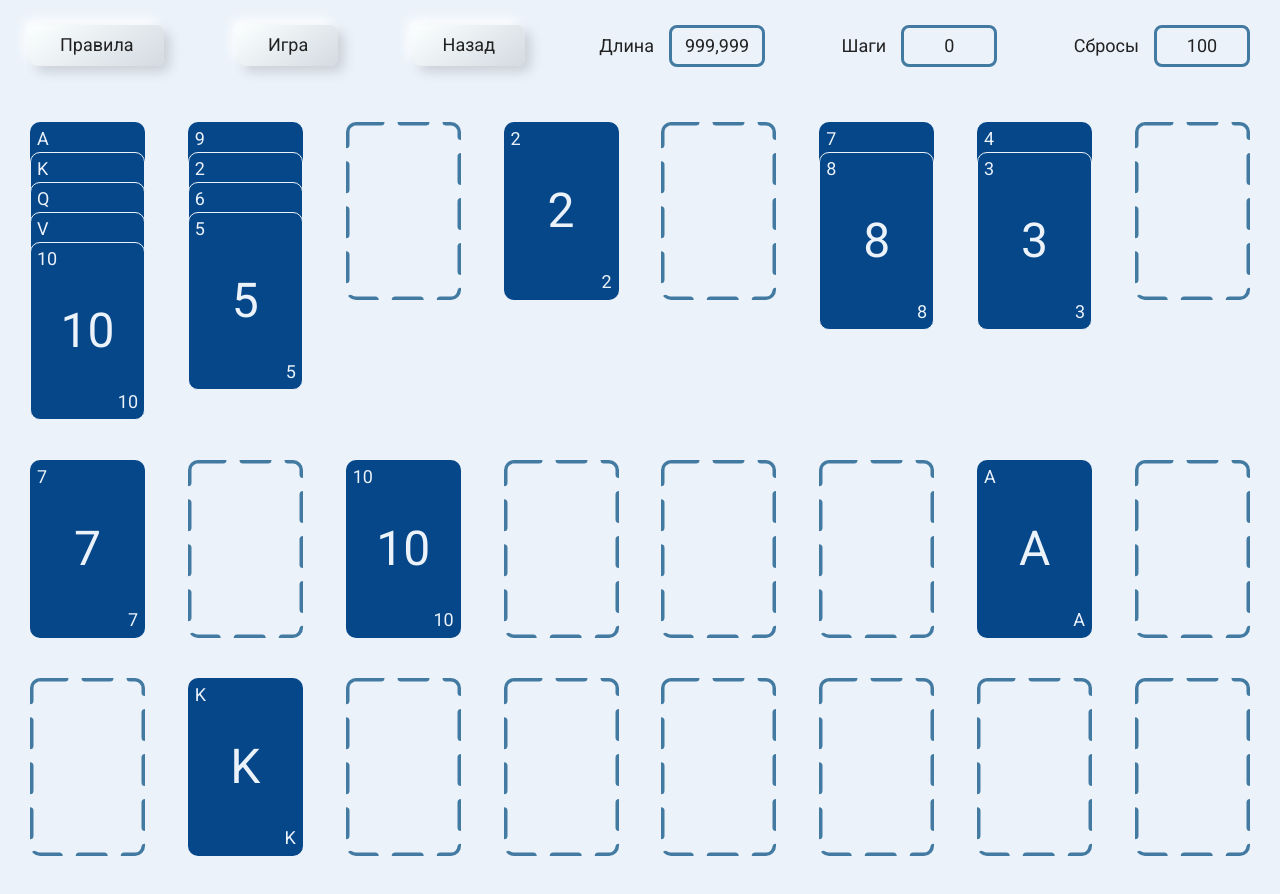
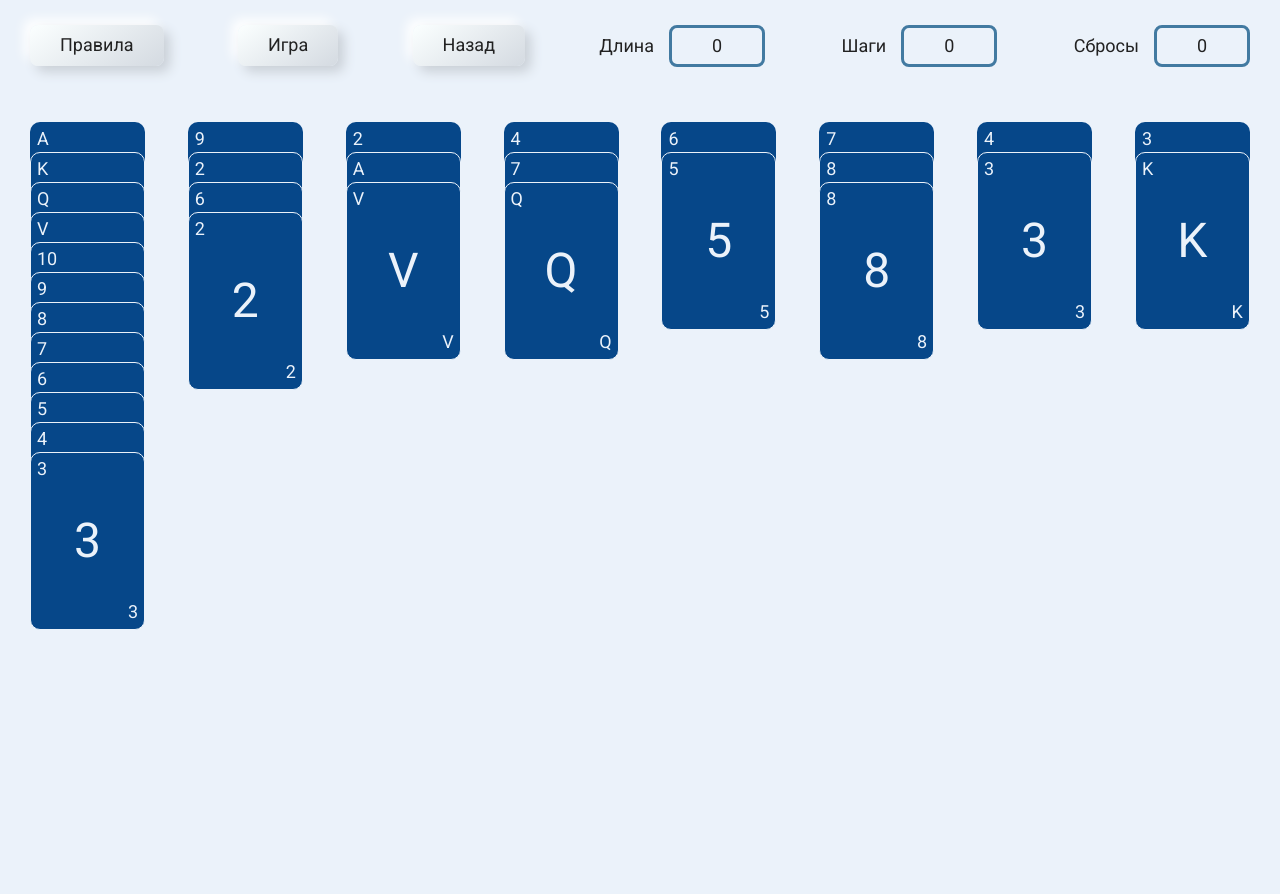
Before and after one commit to kyzinatra/spider-solitaire, a React (Create React App) app: page / in a window 1280 px wide. Shown: the top 894 px of the page. After the commit the page ends 800 px from the top, so only its background shows below. Built offline with nearby package versions, Linux system fonts and the light colour scheme.

Commit message:
Greate stats count and full stack delete

```diff
--- a/src/components/App/App.tsx
+++ b/src/components/App/App.tsx
@@ -1,4 +1,3 @@
-import { DndContext } from "@dnd-kit/core";
 import React, { FC } from "react";
 import Grid from "../Grid/Grid";
 import Nav from "../Nav/Nav";
--- a/src/components/Card/CardWrapper/CardWrapper.tsx
+++ b/src/components/Card/CardWrapper/CardWrapper.tsx
@@ -21,7 +21,6 @@ const CardWrapper: FC<ICardWrapper> = ({ cell, index, isUpFocus }) => {
   const { setNodeRef, over, isOver: isElOver } = useDroppable({
     id: index,
   });
-  console.log(over?.id, dragId, isElOver);
   const isOver = over?.id !== dragId && isElOver ? true : false;
   return (
     <>
--- a/src/components/Grid/Grid.module.css
+++ b/src/components/Grid/Grid.module.css
@@ -2,9 +2,15 @@
   display: grid;
   margin-top: 55px;
   width: 100%;
-  grid-template-columns: repeat(8, auto); /* TODO: Example*/
+  grid-template-columns: repeat(auto-fit, var(--card-width));
   align-items: start;
   justify-content: space-between;
-  gap: 40px 0;
+  gap: 40px;
   font-size: 1rem;
 }
+
+@media screen and (width <= 1220px) {
+  .grid {
+    padding: 0 20px;
+  }
+}
--- a/src/components/Grid/Grid.tsx
+++ b/src/components/Grid/Grid.tsx
@@ -4,8 +4,8 @@ import { TCell } from "../../types/card";
 import css from "./Grid.module.css";
 import { DndContext, DragEndEvent, DragOverlay, DragStartEvent } from "@dnd-kit/core";
 import { useAppDispatch, useAppSelector } from "../../services";
-import { clearDrag, moveCards, setDragCards } from "../../services/slices/cards";
-import { getStackById } from "../../utils/getStackById";
+import { checkFullStacks, clearDrag, moveCards, setDragCards, storeSnapshot } from "../../services/slices/cards";
+import { getStackById } from "../../utils/Stack";
 import { useCustomSensors } from "../../hooks/useCustomSensors";
 import { ProinterDetection } from "../../utils/collisionDetection";
 
@@ -22,7 +22,11 @@ const Grid: FC = () => {
   }
 
   function dragEndHandler(event: DragEndEvent) {
-    if (event.over?.id != undefined) dispatch(moveCards(+event.over?.id));
+    if (event.over?.id !== undefined) {
+      dispatch(moveCards(+event.over?.id));
+      dispatch(storeSnapshot());
+      dispatch(checkFullStacks());
+    }
     dispatch(clearDrag());
   }
 
--- a/src/components/Nav/Nav.tsx
+++ b/src/components/Nav/Nav.tsx
@@ -4,8 +4,11 @@ import NavLink from "./NavLink/NavLink";
 import NavInfo from "./NavInfo/NavInfo";
 
 import css from "./Nav.module.css";
+import { useAppSelector } from "../../services";
 
 const Nav: FC = () => {
+  const { length, drops, steps } = useAppSelector(s => s.cards.stats);
+
   return (
     <nav className={clx(css.nav)}>
       <ul className={clx(css.nav__list)}>
@@ -19,13 +22,13 @@ const Nav: FC = () => {
           <NavLink href="/">Назад</NavLink>
         </li>
         <li>
-          <NavInfo content={999999}>Длина</NavInfo>
+          <NavInfo content={length}>Длина</NavInfo>
         </li>
         <li>
-          <NavInfo content={0}>Шаги</NavInfo>
+          <NavInfo content={steps}>Шаги</NavInfo>
         </li>
         <li>
-          <NavInfo content={100}>Сбросы</NavInfo>
+          <NavInfo content={drops}>Сбросы</NavInfo>
         </li>
       </ul>
     </nav>
--- a/src/constants/card.ts
+++ b/src/constants/card.ts
@@ -1,9 +1,10 @@
-import { TCard, TGrid } from "../types/card";
+import { TGrid } from "../types/card";
 export const CARD_HEIGHT = 178;
 export const CARD_GAP = 30;
 
 export const CARD_DRAG = "CARD_DRAG";
 export const CARD_VALUES = {
+  //! All cards values from 0 to n
   "2": 0,
   "3": 1,
   "4": 2,
@@ -19,47 +20,55 @@ export const CARD_VALUES = {
   "A": 12,
 };
 
+export const MAX_CARD_VALUE = 12; //! n
+
 export const mockCards: TGrid = [
   [
     { title: "A", key: "1" },
     { title: "K", key: "2" },
     { title: "Q", key: "3" },
-    { title: "V", key: "4" },
+    { title: "V", key: "3" },
     { title: "10", key: "5" },
+    { title: "9", key: "6" },
+    { title: "8", key: "7A" },
+    { title: "7", key: "7B" },
+    { title: "6", key: "7C" },
+    { title: "5", key: "7D" },
+    { title: "4", key: "7E" },
+    { title: "3", key: "7F" },
   ],
   [
-    { title: "9", key: "6" },
+    { title: "9", key: "8" },
 
-    { title: "2", key: "12" },
-    { title: "6", key: "aaa" },
-    { title: "5", key: "9" },
-  ],
-  [],
-  [{ title: "2", key: "13" }],
-  [],
-  [
-    { title: "7", key: "7" },
-    { title: "8", key: "71" },
+    { title: "2", key: "9" },
+    { title: "6", key: "10" },
+    { title: "2", key: "11" },
   ],
   [
-    { title: "4", key: "10" },
-    { title: "3", key: "11" },
+    { title: "2", key: "12" },
+    { title: "A", key: "13" },
+    { title: "V", key: "14" },
   ],
-  [],
-  [{ title: "7", key: "14" }],
-  [],
-  [{ title: "10", key: "15" }],
-  [],
-  [],
-  [],
-  [{ title: "A", key: "16" }],
-  [],
-  [],
-  [{ title: "K", key: "17" }],
-  [],
-  [],
-  [],
-  [],
-  [],
-  [],
+  [
+    { title: "4", key: "15" },
+    { title: "7", key: "16" },
+    { title: "Q", key: "17" },
+  ],
+  [
+    { title: "6", key: "18" },
+    { title: "5", key: "19" },
+  ],
+  [
+    { title: "7", key: "20" },
+    { title: "8", key: "21" },
+    { title: "8", key: "22" },
+  ],
+  [
+    { title: "4", key: "23" },
+    { title: "3", key: "24" },
+  ],
+  [
+    { title: "3", key: "25" },
+    { title: "K", key: "26" },
+  ],
 ];
--- a/src/hooks/useCustomSensors.ts
+++ b/src/hooks/useCustomSensors.ts
@@ -1,16 +1,8 @@
 import { KeyboardSensor, MouseSensor, TouchSensor, useSensor, useSensors } from "@dnd-kit/core";
 
 export function useCustomSensors() {
-  const mouseSensor = useSensor(MouseSensor, {
-    activationConstraint: {
-      distance: { x: 1, y: 1 },
-    },
-  });
-  const touchSensor = useSensor(TouchSensor, {
-    activationConstraint: {
-      distance: { x: 1, y: 1 },
-    },
-  });
+  const mouseSensor = useSensor(MouseSensor);
+  const touchSensor = useSensor(TouchSensor);
   const keyboardSensor = useSensor(KeyboardSensor);
   const sensors = useSensors(mouseSensor, touchSensor, keyboardSensor);
   return sensors;
--- a/src/services/slices/cards.ts
+++ b/src/services/slices/cards.ts
@@ -1,13 +1,19 @@
 import { createSlice, PayloadAction } from "@reduxjs/toolkit";
-import { mockCards } from "../../constants/card";
+import { MAX_CARD_VALUE, mockCards } from "../../constants/card";
 import { TCell, TGrid } from "../../types/card";
 import { isValidStack } from "../../utils/isValidConf";
+import { HasFullStack } from "../../utils/Stack";
 
 interface SelectState {
   cards: TGrid | null;
   dragCards: TCell | null;
   snapshots: TGrid[] | null;
   dragId: string | number | null;
+  stats: {
+    length: number;
+    steps: number;
+    drops: number;
+  };
 }
 
 const initialState: SelectState = {
@@ -16,6 +22,11 @@ const initialState: SelectState = {
   dragCards: null,
   snapshots: null,
   dragId: null,
+  stats: {
+    length: 0,
+    steps: 0,
+    drops: 0,
+  },
 };
 
 export const cardSlice = createSlice({
@@ -26,9 +37,15 @@ export const cardSlice = createSlice({
       state.cards = action.payload;
     },
     setDragCards(state, action: PayloadAction<TCell>) {
-      const dragIndex = state.cards?.findIndex(cell => cell.some(card => card.key == action.payload?.[0].key));
+      const dragIndex = state.cards?.findIndex(cell => cell.some(card => card.key === action.payload?.[0].key));
       state.dragCards = action.payload;
       state.dragId = dragIndex !== undefined ? dragIndex : -1;
+    },
+    checkFullStacks(state) {
+      state.cards?.forEach((cell, i) => {
+        const findId = HasFullStack(cell);
+        if (~findId) state.cards?.[i].splice(findId, MAX_CARD_VALUE + 1);
+      });
     },
     moveCards(state, action: PayloadAction<number>) {
       const toCell = state.cards?.[action.payload];
@@ -36,12 +53,16 @@ export const cardSlice = createSlice({
       const isValidMove = !toCell.length || isValidStack([toCell[toCell.length - 1], ...state.dragCards]);
       if (!isValidMove) return;
 
-      const fromCellIndex = state.cards?.findIndex(cell => cell.some(card => card.key == state.dragCards?.[0].key));
-      const fromCardIndex = state.cards?.[fromCellIndex || 0].findIndex(card => card.key == state.dragCards?.[0].key);
-      if (fromCellIndex == undefined || fromCardIndex == undefined) return;
-      // set new cards to place
-      state.cards?.[fromCellIndex].splice(fromCardIndex);
+      const fromCardIndex = state.cards?.[+(state.dragId || 0)].findIndex(card => card.key === state.dragCards?.[0].key);
+      if (state.dragId === null || fromCardIndex === undefined) return;
+      //? set new cards to place
+      state.cards?.[+state.dragId].splice(fromCardIndex);
       state.cards?.splice(action.payload, 1, [...toCell, ...state.dragCards]);
+
+      //? update stats
+      state.stats.drops += +!toCell.length;
+      state.stats.steps++;
+      state.stats.length += Math.abs(+state.dragId - action.payload);
     },
     clearDrag(state) {
       state.dragCards = null;
@@ -57,6 +78,7 @@ export const cardSlice = createSlice({
   },
 });
 
-export const { setCards, setDragCards, clearDrag, storeSnapshot, restoreSnapshot, moveCards } = cardSlice.actions;
+export const { setCards, setDragCards, clearDrag, storeSnapshot, restoreSnapshot, moveCards, checkFullStacks } =
+  cardSlice.actions;
 
 export const cardReducer = cardSlice.reducer;
--- a/src/style/index.css
+++ b/src/style/index.css
@@ -19,6 +19,8 @@
 
   --card-width: 115px;
   --card-height: 178px;
+  --scroll-size: 10px;
+  --scroll-radius: 10px;
 }
 
 html {
@@ -29,12 +31,15 @@ html {
 
 body {
   background: var(--main-color);
-  width: 100vw;
+  width: 100%;
   max-width: var(--width);
   overflow-x: hidden;
   margin: auto;
   margin-top: 25px;
   margin-bottom: 55px;
+  overscroll-behavior: contain;
+
+  --scroll-thumb: linear-gradient(45deg, var(--card-color), #80b6de);
 }
 
 *,
@@ -43,8 +48,24 @@ body {
   box-sizing: border-box;
 }
 
+body {
+  scrollbar-width: thin;
+}
+body::-webkit-scrollbar {
+  width: var(--scroll-size);
+  height: var(--scroll-size);
+}
+body::-webkit-scrollbar-track {
+  background-color: var(--scroll-track);
+}
+body::-webkit-scrollbar-thumb {
+  background-image: var(--scroll-thumb);
+  border-radius: var(--scroll-radius);
+}
+
 @media (prefers-color-scheme: dark) {
   body {
     background: var(--main-color_dark);
+    --scroll-thumb: linear-gradient(45deg, var(--border-color_dark), #82e88e);
   }
 }
--- /dev/null
+++ b/src/utils/Stack.ts
@@ -0,0 +1,20 @@
+import { CARD_VALUES, MAX_CARD_VALUE } from "../constants/card";
+import { TCell, TGrid } from "../types/card";
+
+export function getStackById(grid: TGrid, id: string | number): null | TCell {
+  const cell = grid.find(cell => cell.some(card => card.key === id));
+  if (!cell) return null;
+  const keyIndex = cell.findIndex(card => card.key === id);
+  return [...cell].slice(keyIndex);
+}
+
+export function HasFullStack(cell: TCell): number {
+  let stackCount = 0;
+  let res = -1;
+  cell.forEach((card, i) => {
+    if (CARD_VALUES[card.title] === MAX_CARD_VALUE - stackCount) stackCount += 1;
+    else return (stackCount = 0);
+    if (stackCount === MAX_CARD_VALUE + 1) return (res = i - MAX_CARD_VALUE);
+  });
+  return res;
+}
--- a/src/utils/getStackById.ts
+++ /dev/null
@@ -1,8 +0,0 @@
-import { TCell, TGrid } from "../types/card";
-
-export function getStackById(card: TGrid, id: string | number): null | TCell {
-  const cell = card.find(cell => cell.some(card => card.key === id));
-  if (!cell) return null;
-  const keyIndex = cell.findIndex(card => card.key === id);
-  return [...cell].slice(keyIndex);
-}
```
